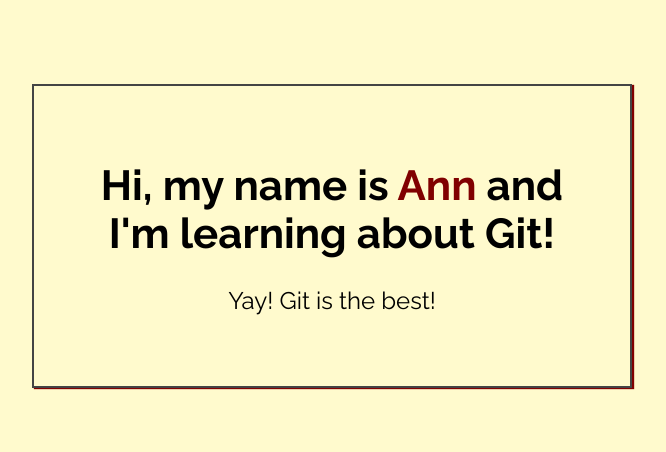
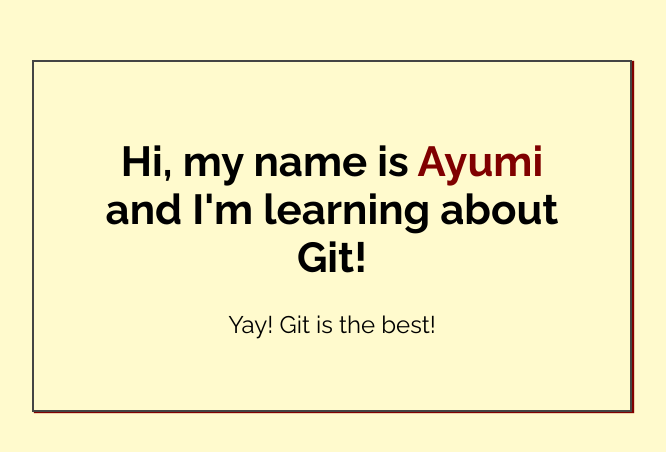
Before and after one commit to AyumiUeno12/my-first-repo, a plain HTML site: page index.html in a window 1280 px wide. Shown: the part 164-616 px from the top of the page, without its empty margins (308-974 px from the left). Drawn offline with Linux system fonts and the light colour scheme.

Commit message:
Added name to index.html

```diff
--- a/index.html
+++ b/index.html
@@ -14,7 +14,7 @@
 <body>
 
     <div class="greeting">
-        <h1>Hi, my name is <span class="highlight">Ann</span> and I'm learning about Git! </h1>
+        <h1>Hi, my name is <span class="highlight">Ayumi</span> and I'm learning about Git! </h1>
 
         <p>Yay! Git is the best!</p>
     </div>
```
